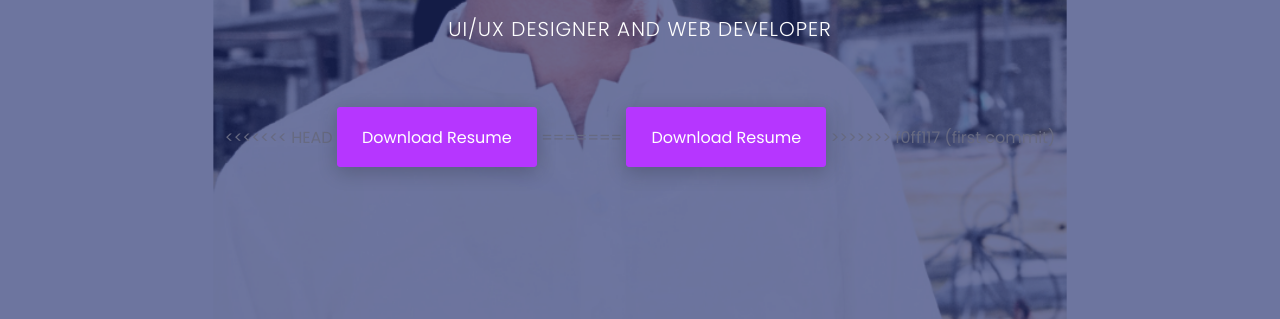
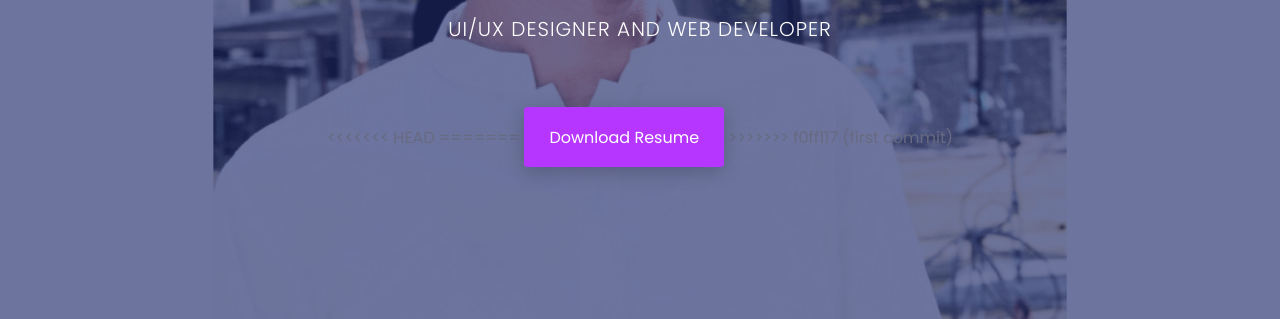
Before and after one commit to akashindex/my-port, a plain HTML site: page index.html in a window 1280 px wide. Shown: the part 493-812 px from the top of the page. Drawn offline with nearby package versions, Linux system fonts and the light colour scheme.

Commit message:
Update index.html

```diff
--- a/index.html
+++ b/index.html
@@ -106,7 +106,6 @@
 							<h2>hi <span>,</span> i am <br> Akash <br> Syeed <span>.</span>   </h2>
 							<p>ui/ux designer and web developer</p>
 <<<<<<< HEAD
-							<a href="./White Blue Simple Full Stack Developer CV Resume " download>download resume</a>
 =======
 							<a href="assets/download/White Blue Simple Full Stack Developer CV Resume (1).pdf" download>download resume</a>
 >>>>>>> f0ff117 (first commit)
```
